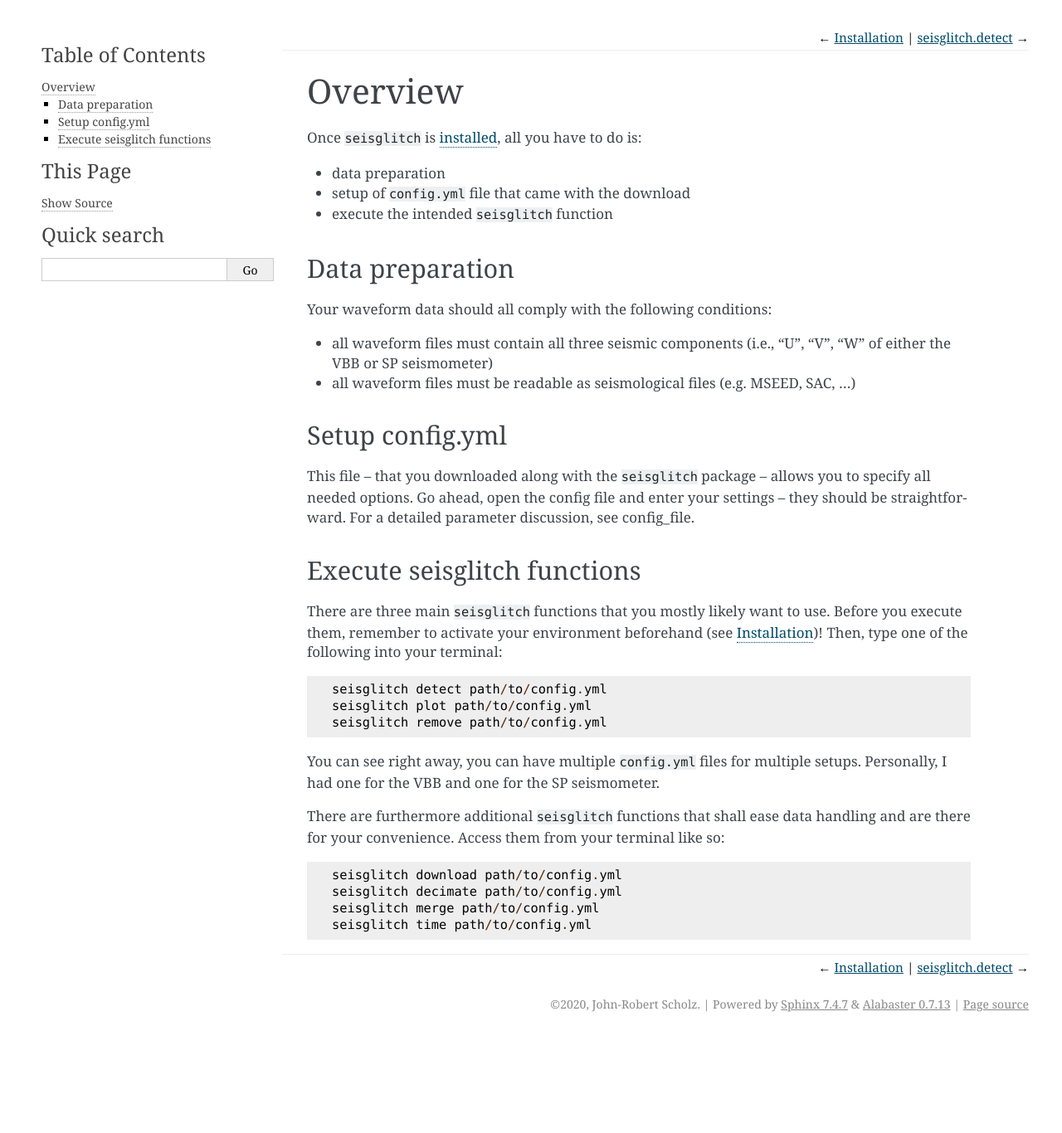
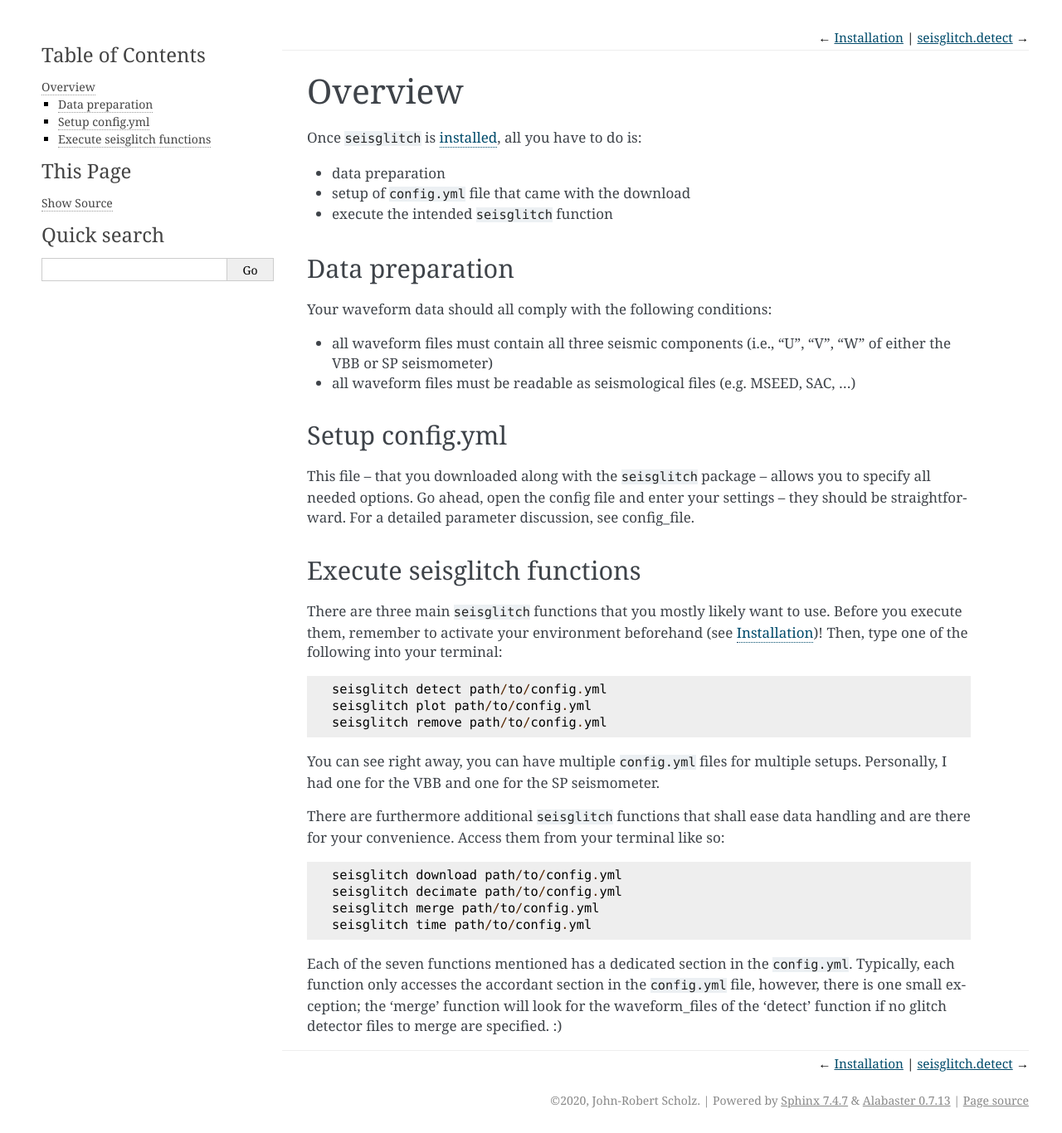
Before and after one commit to t0mmyt/seisglitch, a Sphinx documentation site: the page built from Docs/source/overview.rst, in a window 1280 px wide and 1366 px high. Shown: the whole window at 83% size. Built offline with Sphinx 7.4.7, drawn with Linux system fonts in a browser that asks for light colours; pages that are not in the unit, such as notebooks, are missing from menus.

Commit message:
updated documentation

```diff
--- a/Docs/source/overview.rst
+++ b/Docs/source/overview.rst
@@ -56,3 +56,9 @@ Access them from your terminal like so:
     seisglitch decimate path/to/config.yml
     seisglitch merge path/to/config.yml
     seisglitch time path/to/config.yml
+
+
+Each of the seven functions mentioned has a dedicated section in the ``config.yml``.
+Typically, each function only accesses the accordant section in the ``config.yml`` file, however,
+there is one small exception; the 'merge' function will look for the waveform_files of the 'detect' function if
+no glitch detector files to merge are specified. :)
--- a/seisglitch/__init__.py
+++ b/seisglitch/__init__.py
@@ -49,5 +49,5 @@ The code is based on the following, peer-reviewed paper. If you find ``SEISglitc
 
 
 ### VERSION
-__version__ = '0.0.3'
+__version__ = '0.0.4'
 __author__  = 'John-Robert Scholz'
```
Also changed, not shown: 3 other files.
